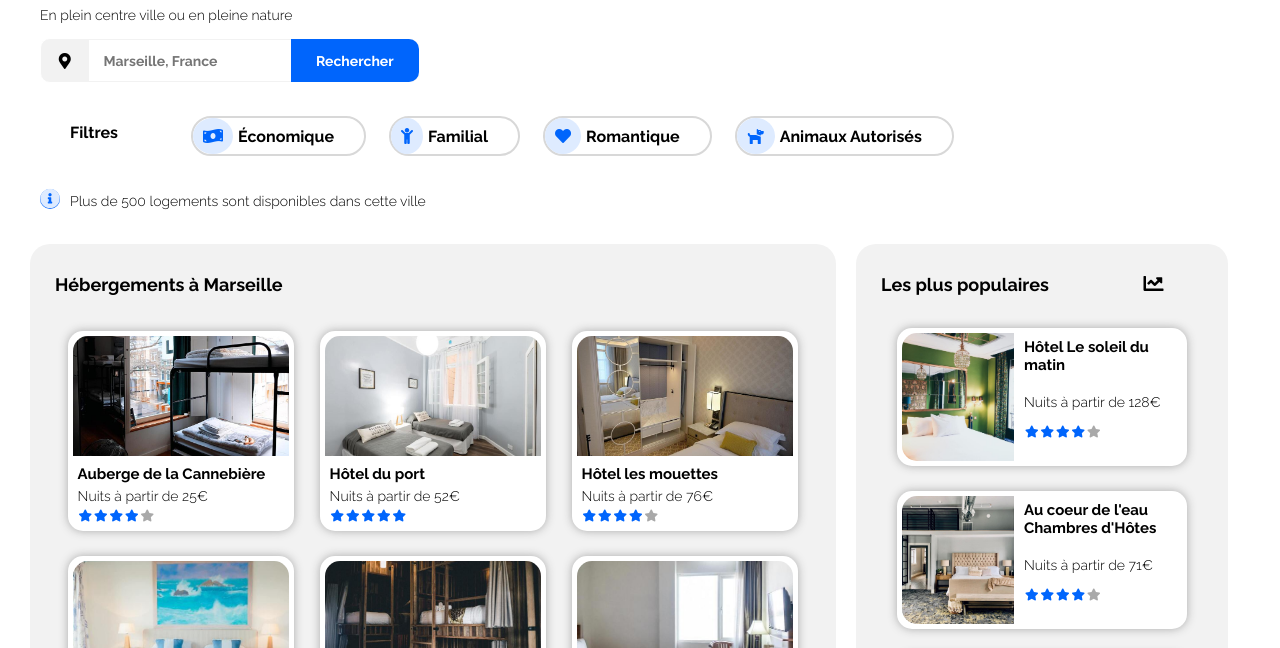
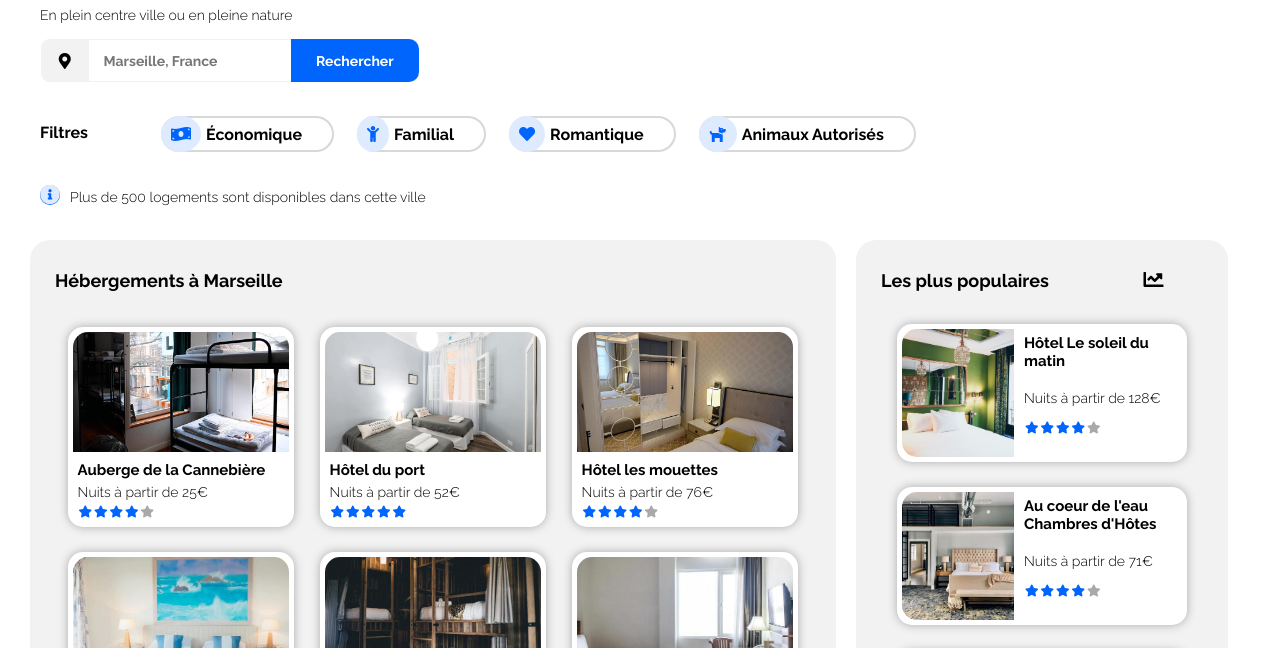
Before and after one commit to ginsengweb/solenebonnardot_2_30062021, a plain HTML site: page index.html in a window 1280 px wide. Shown: the part 117-765 px from the top of the page. Drawn offline with Linux system fonts and the light colour scheme.

Commit message:
Add files via upload

```diff
--- a/style.css
+++ b/style.css
@@ -146,7 +146,7 @@ nav ul li:first-child a {
 /* FILTRES */
 #filtres {
   display: flex;
-  margin: 30px 30px;
+  margin: 30px 0;
 }
 #filtres p {
   font-size: 16px;
@@ -163,7 +163,7 @@ nav ul li:first-child a {
   background-color: #deebff;
   padding: 10px;
   border-radius: 100%;
-  margin-right: 5px;
+  margin: -2px 5px -2px -2px;
 }
 #filtres ul li {
   border: solid 2px #d8d8d8;
--- a/version_tablette.css
+++ b/version_tablette.css
@@ -62,6 +62,7 @@ header {
 }
 .populaires h2 {
   margin: 20px;
+  width: 60%;
 }
 .populairescard {
   height: 130px;
@@ -111,6 +112,7 @@ header {
   display: flex;
   flex-direction: column;
   width: 100%;
+  padding: 20px;
 }
 footer ul {
   padding: 10px;
```
